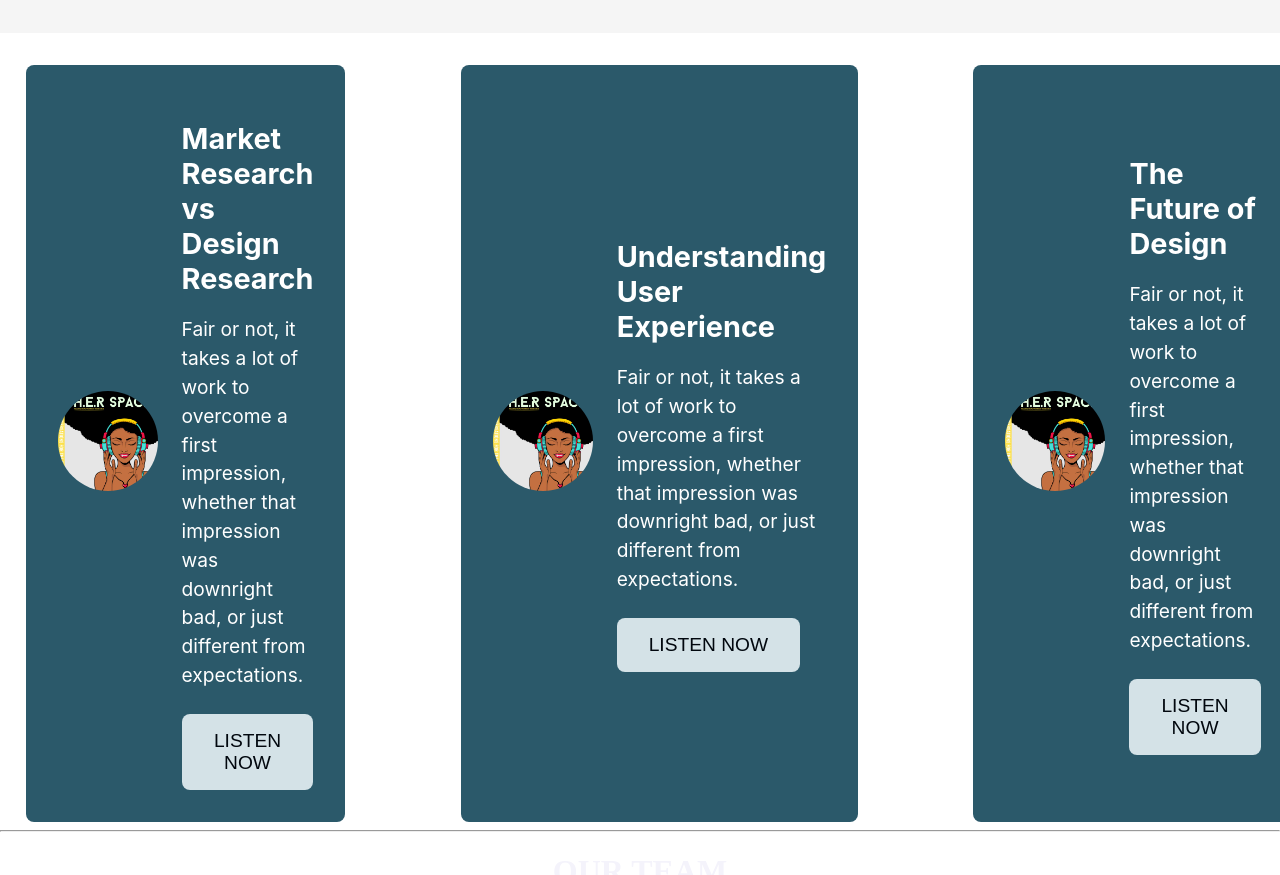
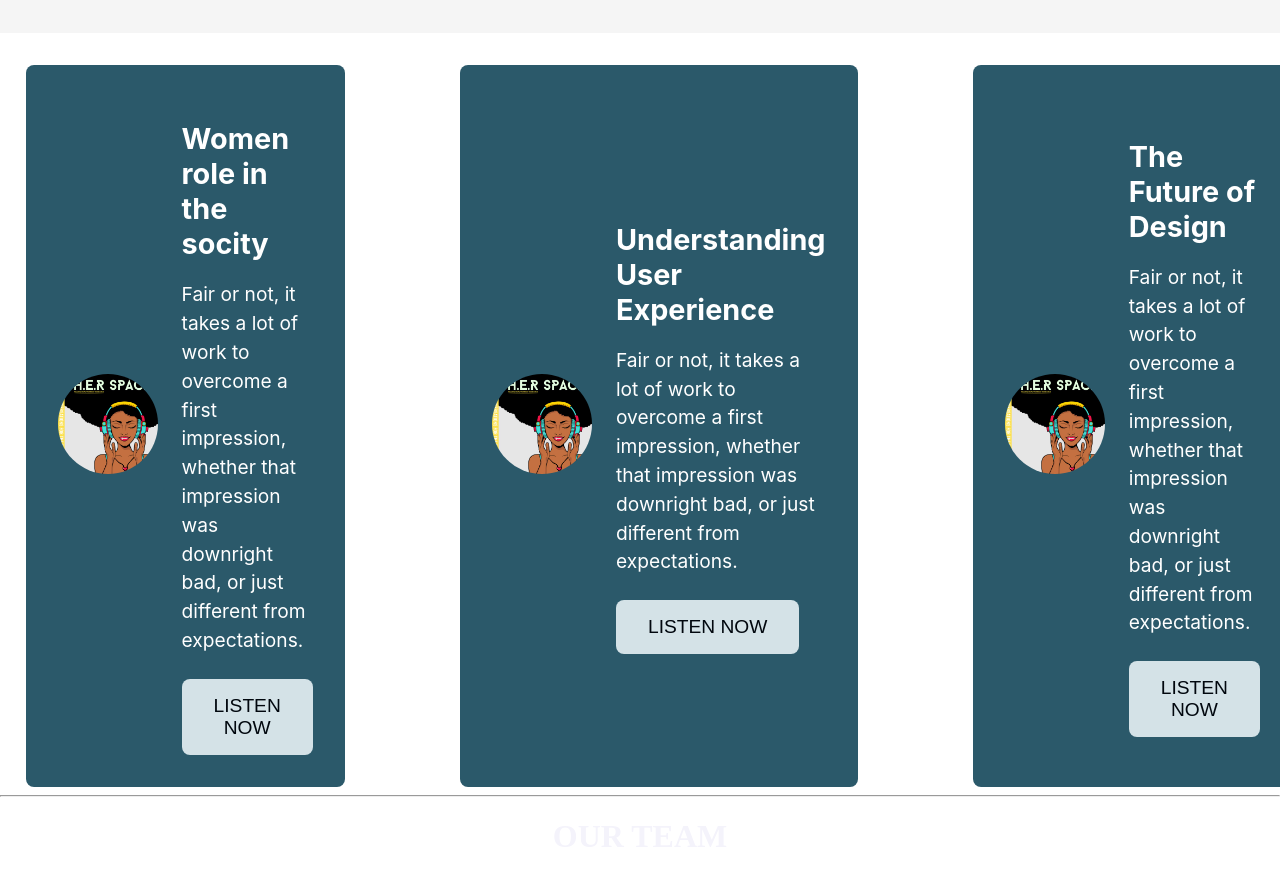
Before and after one commit to Ivy-Wanjiku/multimedia_content, a React (Create React App) app: page / in a window 1280 px wide. Shown: the part 6600-7475 px from the top of the page. Built offline with nearby package versions, Linux system fonts and the light colour scheme.

Commit message:
made new

```diff
--- a/src/Podcast/index.js
+++ b/src/Podcast/index.js
@@ -6,7 +6,7 @@ function Podcast() {
 
   const podcasts = [
     {
-      title: "Market Research vs Design Research",
+      title: "Women role in the socity",
       audioSrc: "/media/inganji.mp3",
     },
     {
```
